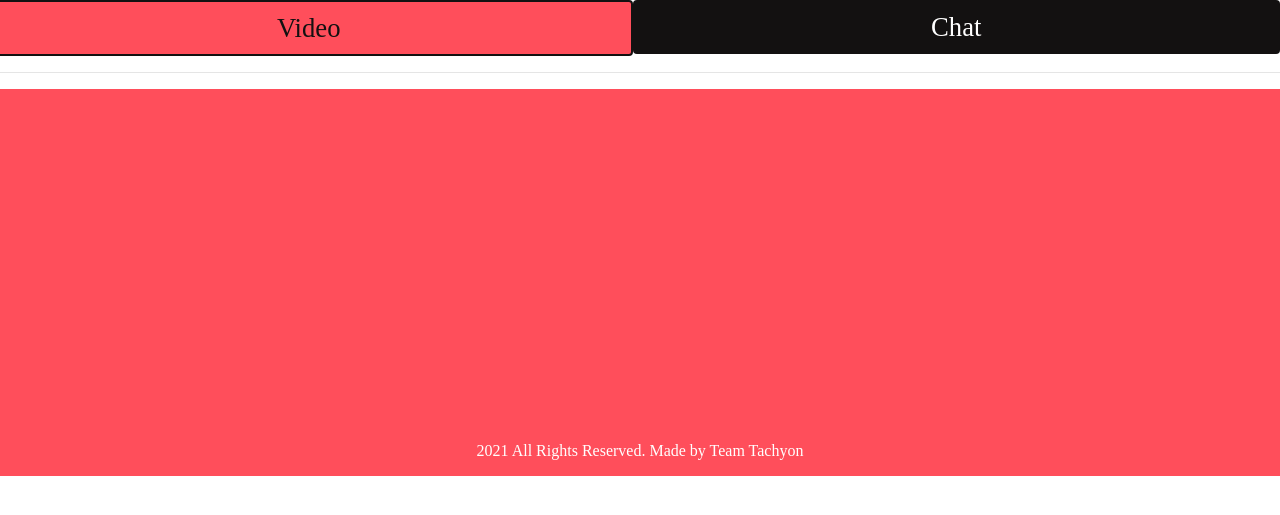
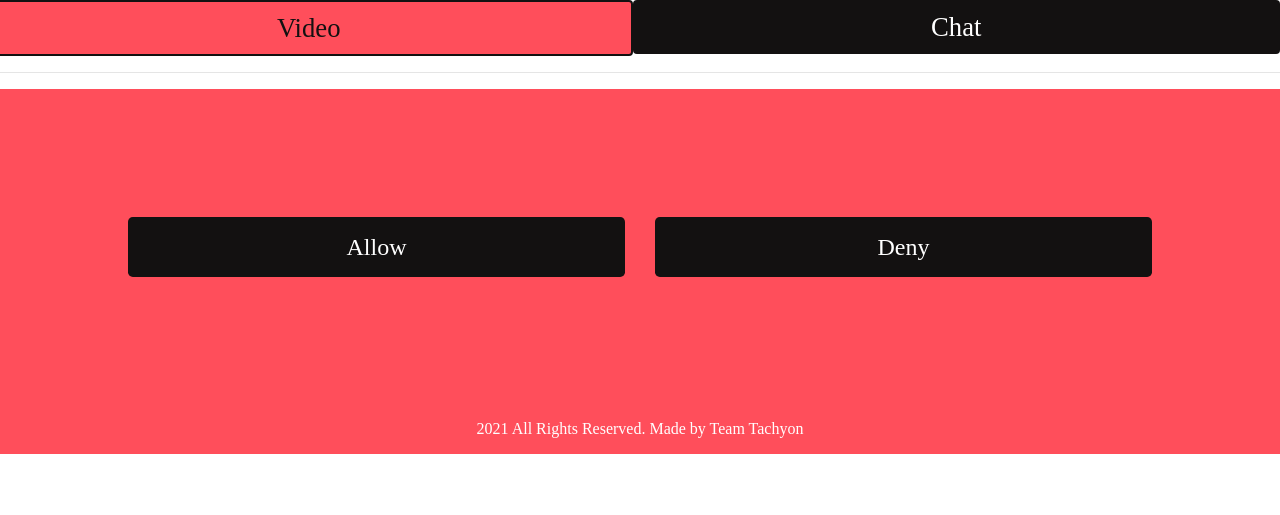
Before and after one commit to Akurati-varun/api-speech-to-text, a Flask app: page / in a window 1280 px wide, after a click on "Video". Shown: the top 515 px of the page. Run offline with Flask 2, Linux system fonts and the light colour scheme; some libraries are stand-ins or nearby versions.

Commit message:
Add files via upload
Allow and Deny Button Added and CDN added

```diff
--- a/templates/index.html
+++ b/templates/index.html
@@ -12,7 +12,7 @@
       <meta name="description" content="">
       <meta name="author" content="">
       <!-- bootstrap css -->
-      <link rel="stylesheet" href="{{ url_for('static', filename='css/bootstrap.min.css') }}">
+      <link rel="stylesheet" href="https://cdn.jsdelivr.net/npm/bootstrap@4.6.0/dist/css/bootstrap.min.css">
       <!-- style css -->
       <link rel='stylesheet' href="{{ url_for('static', filename='css/style.css') }}">
       <link rel="stylesheet" href="https://netdna.bootstrapcdn.com/font-awesome/4.0.3/css/font-awesome.css">
@@ -30,14 +30,23 @@
             </ul>
         </div>
         <hr>
+        <!-- Video Section -->
         <div class="tab-content clearfix">
             <div class="tab-pane" id="tab1">
-                <div class="layout_padding gallery_section">
-                    <div class="container">
-                        <video></video>
+                <div class="layout_padding gallery_section" style="padding:10%;">
+                  <div class="row">
+                    <div class="col-lg-6 col-md-6 col-sm-6 col-6">
+                      <button class="btn btn-lg b" style="height:60px; font-size:18pt;">Allow</button>
                     </div>
+                    <br>
+                    <div class="col-lg-6 col-md-6 col-sm-6 col-6">
+                      <button class="btn btn-lg b" style="height:60px; font-size: 18pt;">Deny</button>
+                    </div>
+                  </div>
                 </div>
             </div>
+
+            <!-- Chat Section -->
             <div class="tab-pane active" id="tab2">
             	<div class="layout_padding gallery_section" style="padding:10%;">
             		<div class="row">
@@ -71,12 +80,10 @@
     </div>
 	<div class="copyright">2021 All Rights Reserved. <a href="https://html.design">Made by Team Tachyon</a></div>
 
-	    <script src="{{ url_for('static', filename='js/jquery.min.js') }}"></script>
-      <script src="{{ url_for('static', filename='js/bootstrap.bundle.min.js') }}"></script>
-      <script src="{{ url_for('static', filename='js/jquery-3.0.0.min.js') }}"></script>
-      <script src="{{ url_for('static', filename='js/plugin.js') }}"></script>
+    <script src="https://code.jquery.com/jquery-3.5.1.slim.min.js" integrity="sha384-DfXdz2htPH0lsSSs5nCTpuj/zy4C+OGpamoFVy38MVBnE+IbbVYUew+OrCXaRkfj" crossorigin="anonymous"></script>
+    <script src="https://cdn.jsdelivr.net/npm/bootstrap@4.5.3/dist/js/bootstrap.bundle.min.js" integrity="sha384-ho+j7jyWK8fNQe+A12Hb8AhRq26LrZ/JpcUGGOn+Y7RsweNrtN/tE3MoK7ZeZDyx" crossorigin="anonymous"></script>
+
       <!-- Import Javascript Dependecies  -->
       <script src="https://cdn.rawgit.com/mattdiamond/Recorderjs/08e7abd9/dist/recorder.js"></script>
-    <script src="{{ url_for('static', filename='js/record.js') }}"></script>
 </body>
 </html>
```
